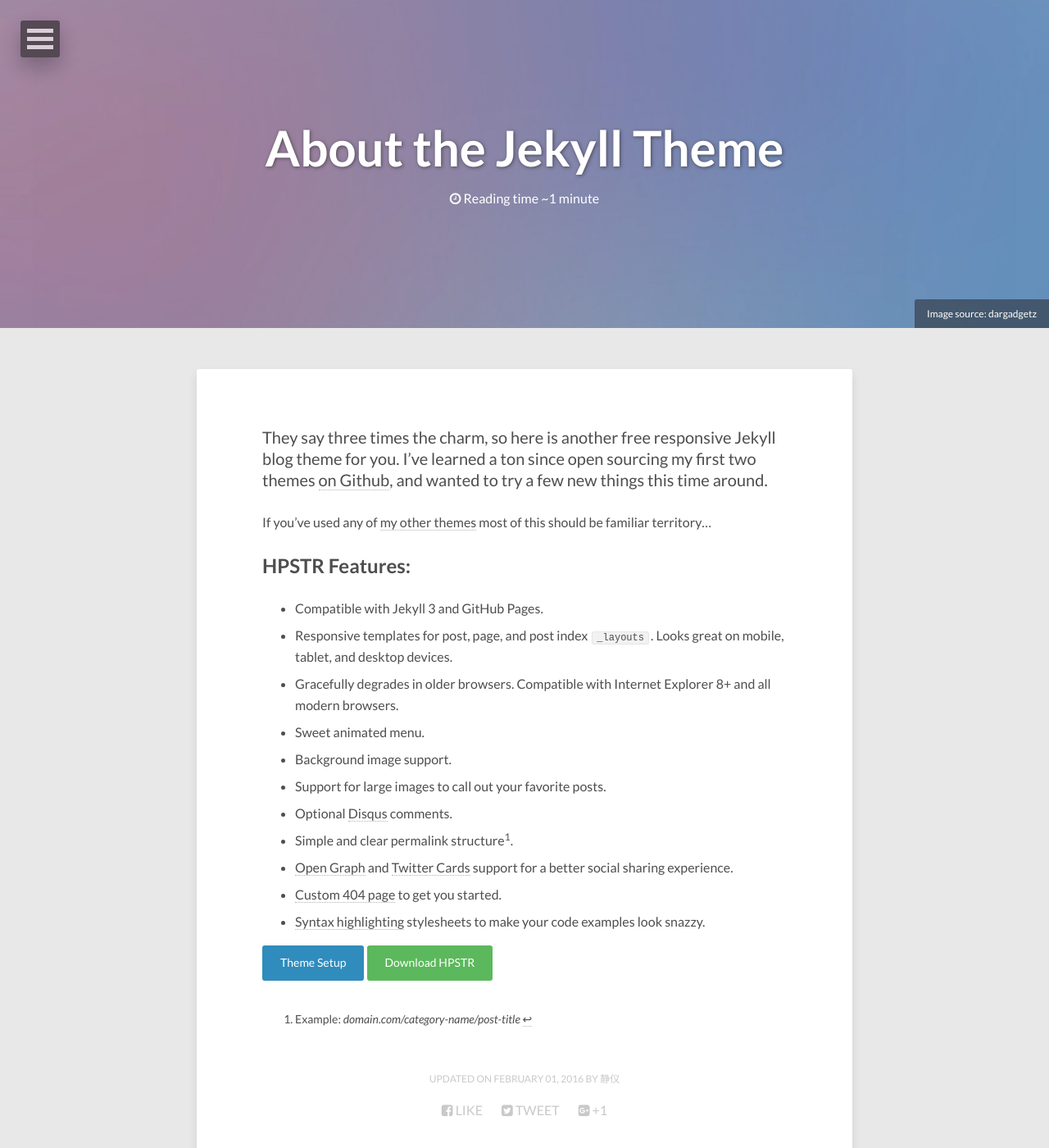
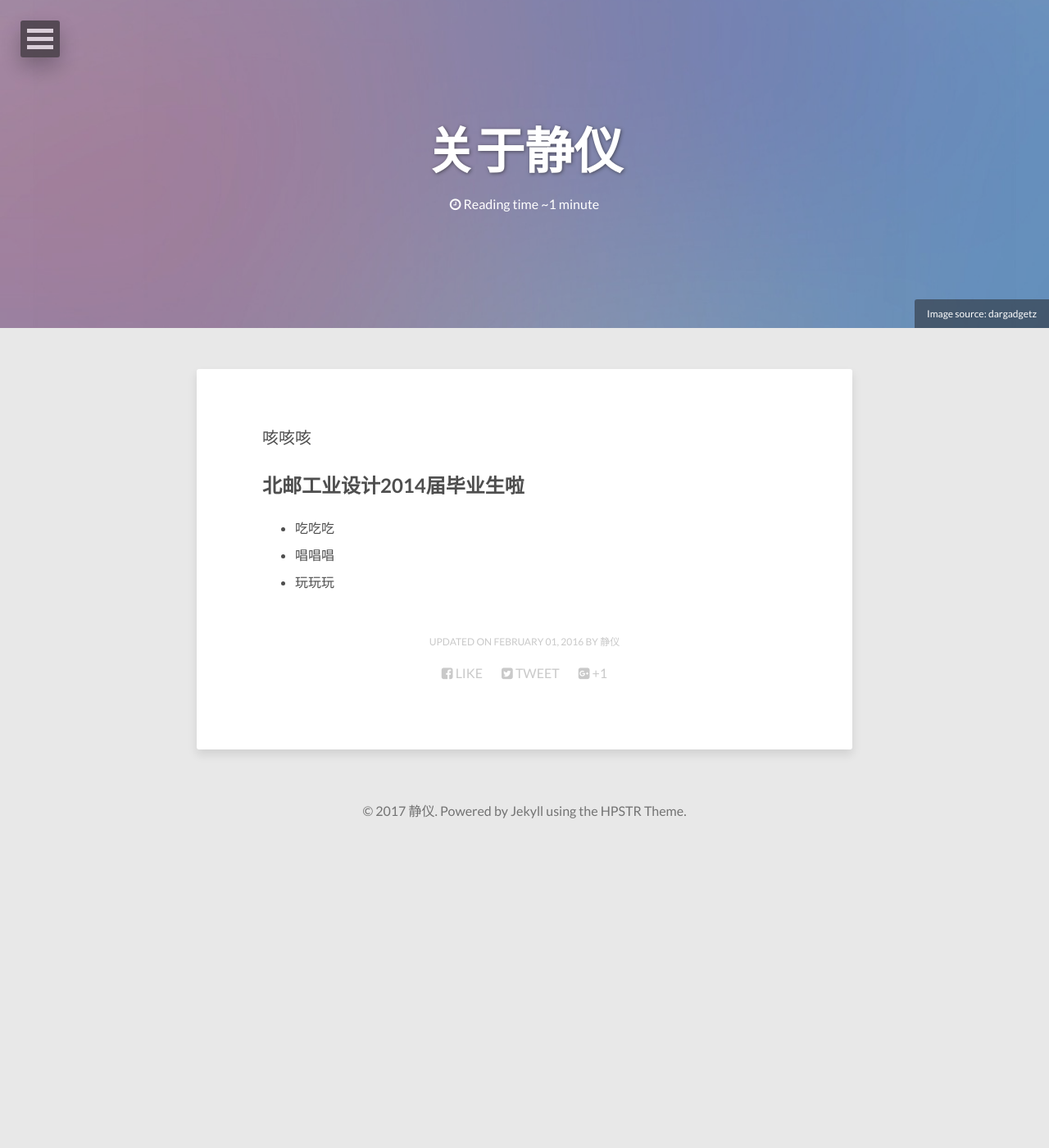
Before and after one commit to wujackjack/wujackjack.github.io, a Jekyll site: the page built from about/index.md, in a window 1280 px wide and 1400 px high. Shown: the whole window at 82% size. Built offline with Jekyll 4.4.1, drawn with Linux system fonts in a browser that asks for light colours; nearby versions of some CDN libraries.

Commit message:
_about page change

```diff
--- a/about/index.md
+++ b/about/index.md
@@ -1,6 +1,6 @@
 ---
 layout: page
-title: About the Jekyll Theme
+title: 关于静仪
 image:
   feature: abstract-5.jpg
   credit: dargadgetz
@@ -8,25 +8,10 @@ image:
 comments: false
 modified: 2016-02-01
 ---
+咳咳咳
 
-They say three times the charm, so here is another free responsive Jekyll blog theme for you. I've learned a ton since open sourcing my first two themes [on Github](http://github.com/mmistakes), and wanted to try a few new things this time around.
+## 北邮工业设计2014届毕业生啦
 
-If you've used any of [my other themes](http://mademistakes.com/work/jekyll-themes/) most of this should be familiar territory...
-
-## HPSTR Features:
-
-* Compatible with Jekyll 3 and GitHub Pages.
-* Responsive templates for post, page, and post index `_layouts`. Looks great on mobile, tablet, and desktop devices.
-* Gracefully degrades in older browsers. Compatible with Internet Explorer 8+ and all modern browsers.
-* Sweet animated menu.
-* Background image support.
-* Support for large images to call out your favorite posts.
-* Optional [Disqus](http://disqus.com) comments.
-* Simple and clear permalink structure[^1].
-* [Open Graph](https://developers.facebook.com/docs/opengraph/) and [Twitter Cards](https://dev.twitter.com/docs/cards) support for a better social sharing experience.
-* [Custom 404 page]({{ site.url }}/404.html) to get you started.
-* [Syntax highlighting]({{ site.url }}/code-highlighting-post/) stylesheets to make your code examples look snazzy.
-
-<div markdown="0"><a href="{{ site.url }}/theme-setup/" class="btn btn-info">Theme Setup</a> <a href="https://github.com/mmistakes/hpstr-jekyll-theme" class="btn btn-success">Download HPSTR</a></div>
-
-[^1]: Example: *domain.com/category-name/post-title*
+* 吃吃吃
+* 唱唱唱
+* 玩玩玩
```
Also changed, not shown: about/index_origin.md (added, +32 -0 lines), 1 other file.
